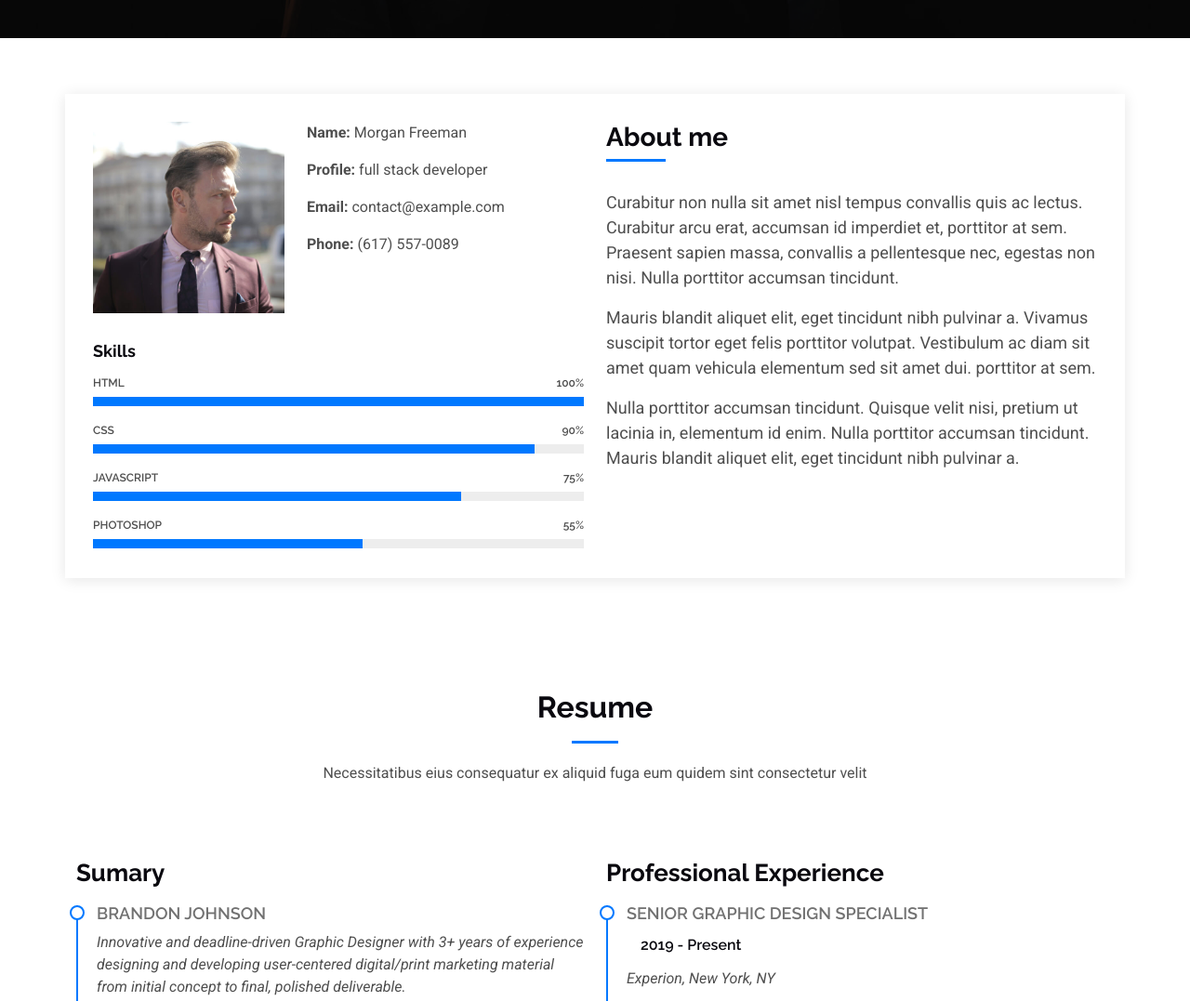
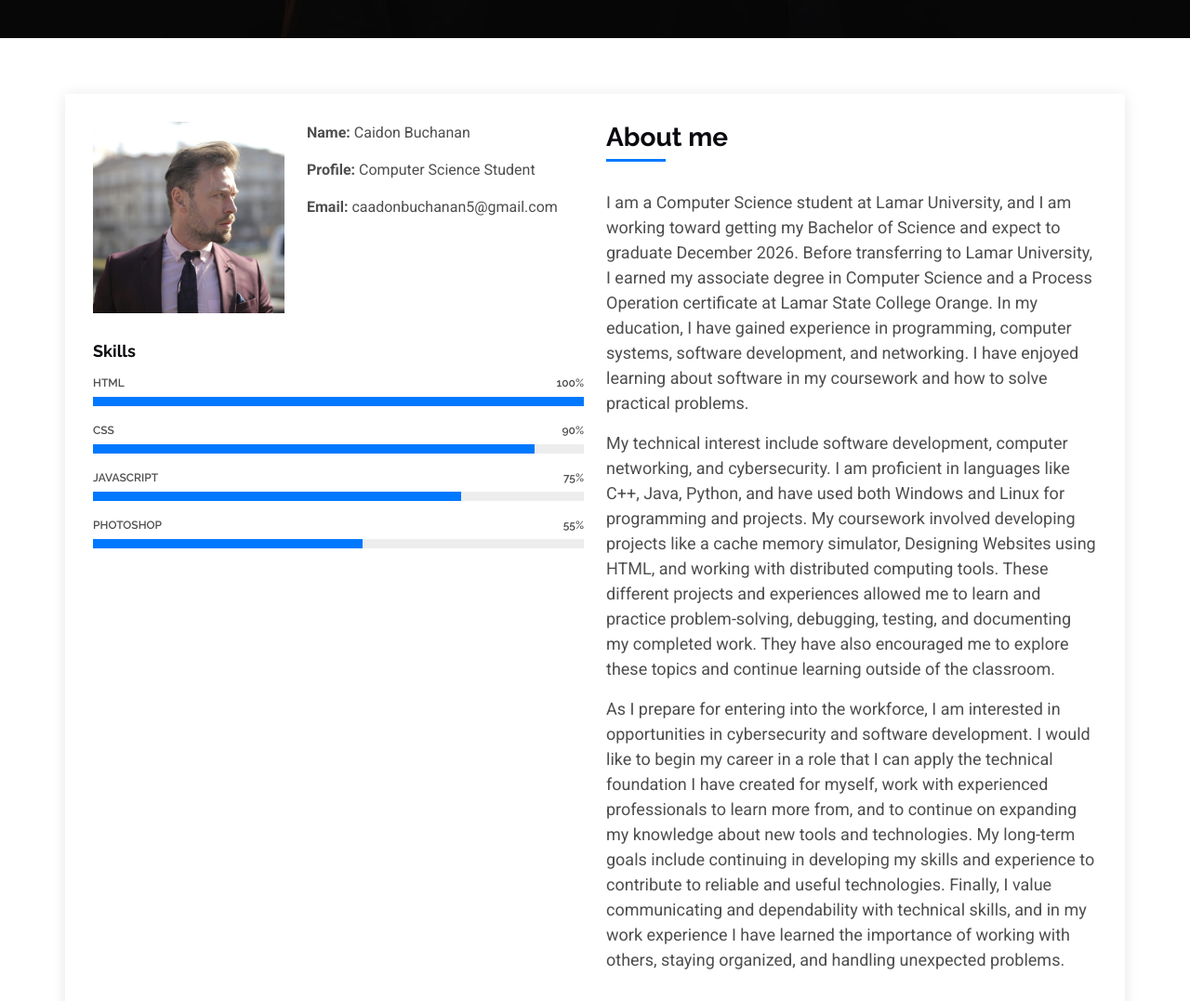
Before and after one commit to CaidonB/github-portfolio, a plain HTML site: page index.html in a window 1280 px wide. Shown: the part 760-1837 px from the top of the page at 93% size. Drawn offline with Linux system fonts and the light colour scheme.

Commit message:
Updated About me Paragraph and section

```diff
--- a/index.html
+++ b/index.html
@@ -105,10 +105,9 @@
                 <img src="assets/img/profile-img.jpg" class="img-fluid" alt="">
               </div>
               <div class="col-lg-7 about-info">
-                <p><strong>Name: </strong> <span>Morgan Freeman</span></p>
-                <p><strong>Profile: </strong> <span>full stack developer</span></p>
-                <p><strong>Email: </strong> <span>contact@example.com</span></p>
-                <p><strong>Phone: </strong> <span>(617) 557-0089</span></p>
+                <p><strong>Name: </strong> <span>Caidon Buchanan</span></p>
+                <p><strong>Profile: </strong> <span>Computer Science Student</span></p>
+                <p><strong>Email: </strong> <span>caadonbuchanan5@gmail.com</span></p>
               </div>
             </div>
 
@@ -151,20 +150,26 @@
             <div class="about-me">
               <h4>About me</h4>
               <p>
-                Curabitur non nulla sit amet nisl tempus convallis quis ac lectus. Curabitur arcu erat, accumsan id
-                imperdiet et, porttitor
-                at sem. Praesent sapien massa, convallis a pellentesque nec, egestas non nisi. Nulla
-                porttitor accumsan tincidunt.
+                I am a Computer Science student at Lamar University, and I am working toward getting my Bachelor of Science
+                and expect to graduate December 2026. Before transferring to Lamar University, I earned my associate degree
+                in Computer Science and a Process Operation certificate at Lamar State College Orange. In my education, I have
+                gained experience in programming, computer systems, software development, and networking. I have enjoyed learning
+                about software in my coursework and how to solve practical problems.
               </p>
               <p>
-                Mauris blandit aliquet elit, eget tincidunt nibh pulvinar a. Vivamus suscipit tortor eget felis
-                porttitor volutpat. Vestibulum
-                ac diam sit amet quam vehicula elementum sed sit amet dui. porttitor at sem.
+                My technical interest include software development, computer networking, and cybersecurity. I am proficient in
+                languages like C++, Java, Python, and have used both Windows and Linux for programming and projects. My coursework involved
+                developing projects like a cache memory simulator, Designing Websites using HTML, and working with distributed computing tools.
+                These different projects and experiences allowed me to learn and practice problem-solving, debugging, testing, and documenting
+                my completed work. They have also encouraged me to explore these topics and continue learning outside of the classroom.
               </p>
               <p>
-                Nulla porttitor accumsan tincidunt. Quisque velit nisi, pretium ut lacinia in, elementum id enim.
-                Nulla porttitor accumsan
-                tincidunt. Mauris blandit aliquet elit, eget tincidunt nibh pulvinar a.
+                As I prepare for entering into the workforce, I am interested in opportunities in cybersecurity and software development.
+                I would like to begin my career in a role that I can apply the technical foundation I have created for myself, work with experienced
+                professionals to learn more from, and to continue on expanding my knowledge about new tools and technologies. My long-term goals include
+                continuing in developing my skills and experience to contribute to reliable and useful technologies. Finally, I value communicating and
+                dependability with technical skills, and in my work experience I have learned the importance of working with others, staying organized, and
+                handling unexpected problems.
               </p>
             </div>
           </div>
```
